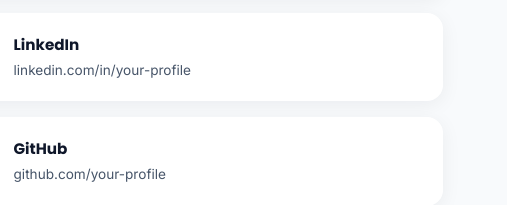
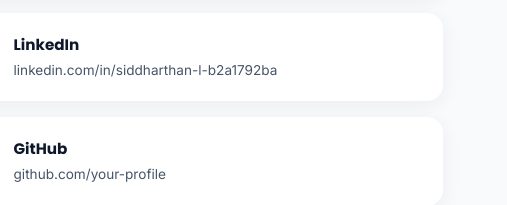
Before and after one commit to siddharthanl182004/siddharthan-portfolio.github.io, a plain HTML site: page index.html in a window 1280 px wide. Shown: the part 6148-6353 px from the top of the page, 773-1280 px from the left. Drawn offline with nearby package versions, Linux system fonts and the light colour scheme.

Commit message:
Change LinkedIn profile link in index.html
Updated LinkedIn profile link to reflect new URL.

```diff
--- a/index.html
+++ b/index.html
@@ -416,7 +416,7 @@
         </div>
         <div class="contact-card">
           <i class="fa-brands fa-linkedin"></i>
-          <div><h4>LinkedIn</h4><p>linkedin.com/in/your-profile</p></div>
+          <div><h4>LinkedIn</h4><p>linkedin.com/in/siddharthan-l-b2a1792ba</p></div>
         </div>
         <div class="contact-card">
           <i class="fa-brands fa-github"></i>
```
